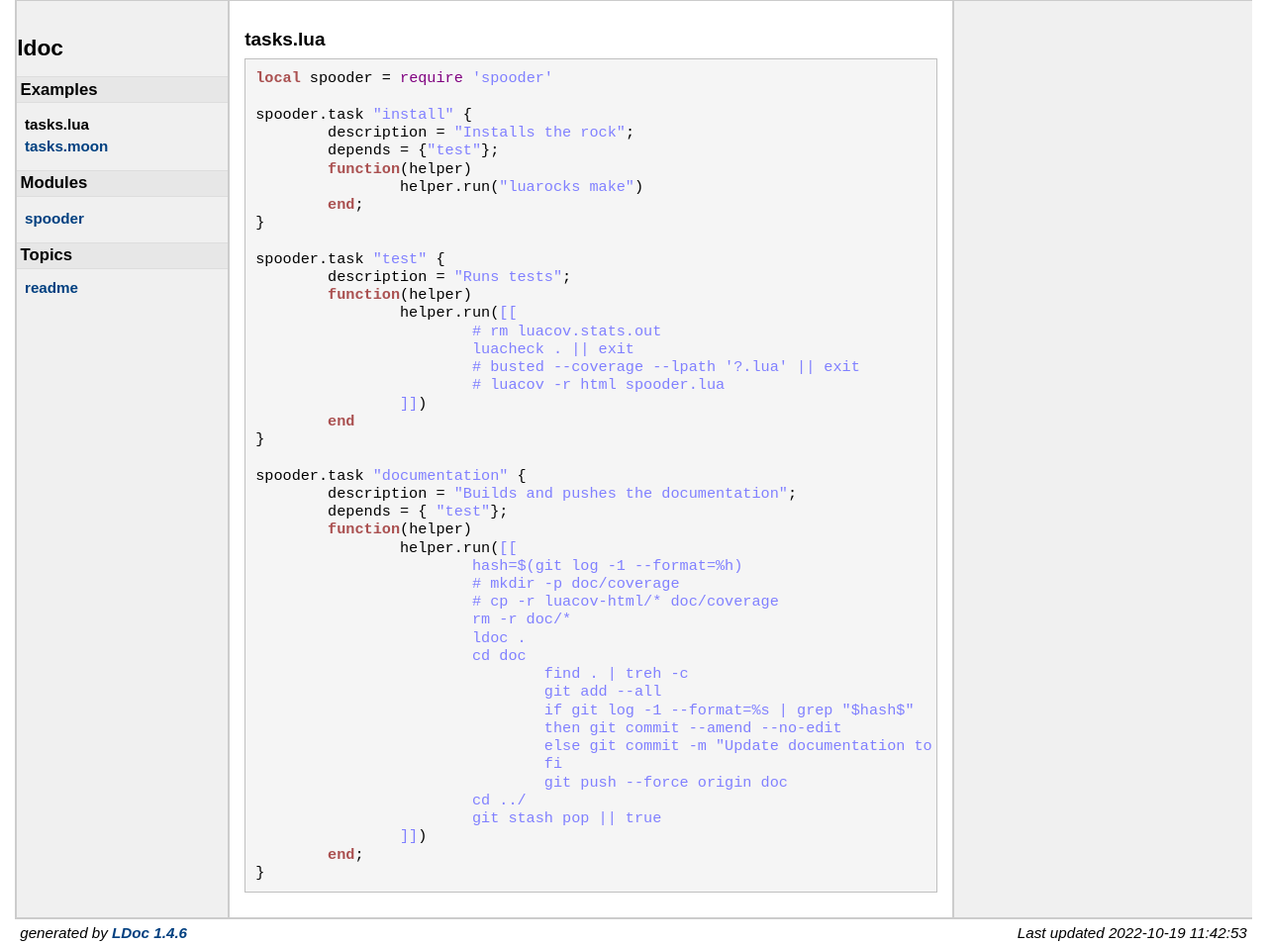
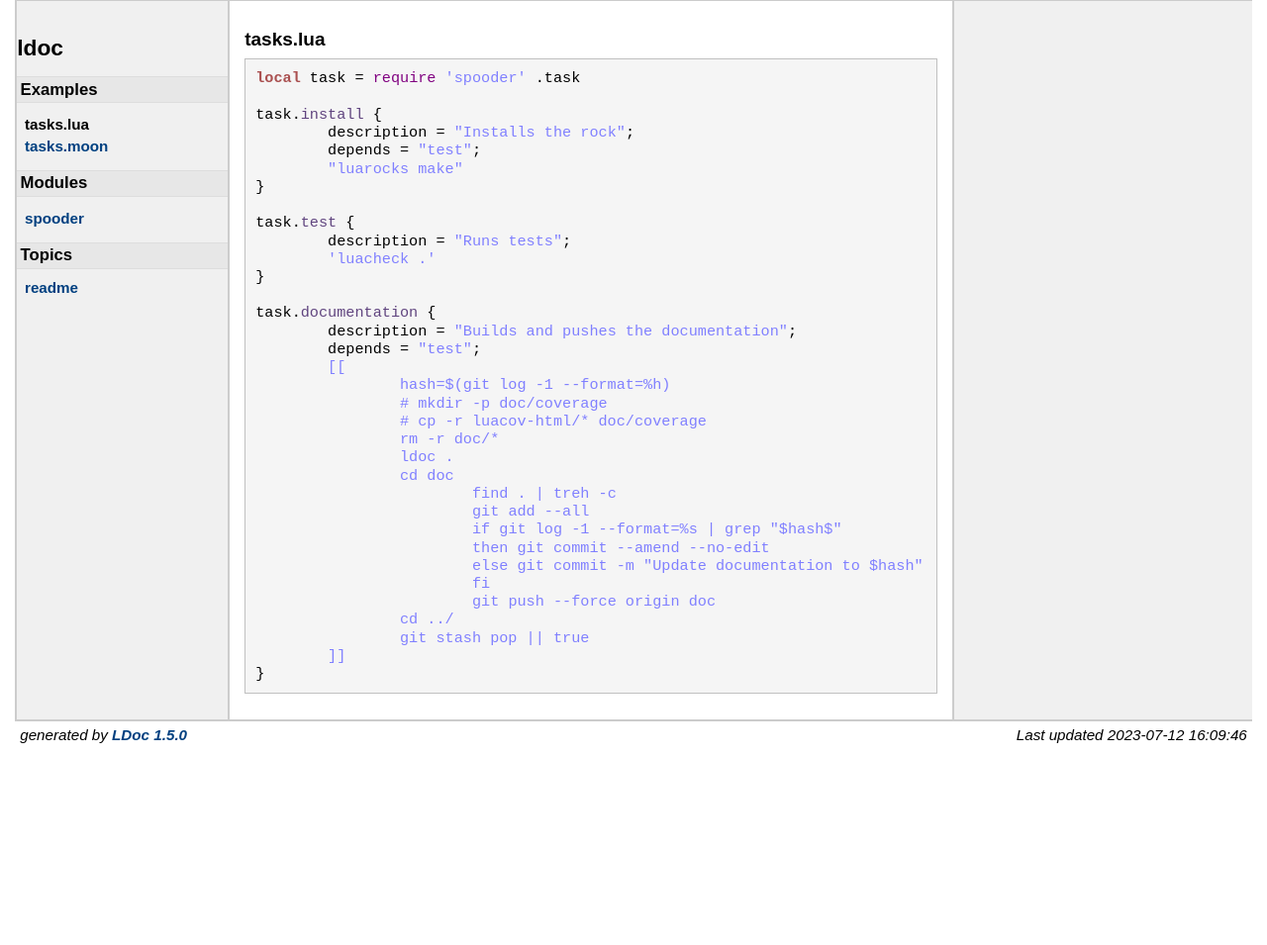
Before and after one commit to DarkWiiPlayer/spooder, a plain HTML site: page examples/tasks.lua.html in a window 1280 px wide. Shown: the whole page at 99% size. After the commit the page ends 800 px from the top, so only its background shows below. Drawn offline with Linux system fonts and the light colour scheme.

Commit message:
Update documentation to 57957ef

```diff
--- a/examples/tasks.lua.html
+++ b/examples/tasks.lua.html
@@ -29,6 +29,7 @@
 
 
 
+
 <h2>Examples</h2>
 <ul class="nowrap">
   <li><strong>tasks.lua</strong></li>
@@ -49,33 +50,23 @@
 
     <h2>tasks.lua</h2>
 <pre>
-<span class="keyword">local</span> spooder = <span class="global">require</span> <span class="string">'spooder'</span>
+<span class="keyword">local</span> task = <span class="global">require</span> <span class="string">'spooder'</span> .task
 
-spooder.task <span class="string">"install"</span> {
+task.<span class="function-name">install</span> {
 	description = <span class="string">"Installs the rock"</span>;
-	depends = {<span class="string">"test"</span>};
-	<span class="keyword">function</span>(helper)
-		helper.run(<span class="string">"luarocks make"</span>)
-	<span class="keyword">end</span>;
+	depends = <span class="string">"test"</span>;
+	<span class="string">"luarocks make"</span>
 }
 
-spooder.task <span class="string">"test"</span> {
+task.<span class="function-name">test</span> {
 	description = <span class="string">"Runs tests"</span>;
-	<span class="keyword">function</span>(helper)
-		helper.run(<span class="string">[[
-			# rm luacov.stats.out
-			luacheck . || exit
-			# busted --coverage --lpath '?.lua' || exit
-			# luacov -r html spooder.lua
-		]]</span>)
-	<span class="keyword">end</span>
+	<span class="string">'luacheck .'</span>
 }
 
-spooder.task <span class="string">"documentation"</span> {
+task.<span class="function-name">documentation</span> {
 	description = <span class="string">"Builds and pushes the documentation"</span>;
-	depends = { <span class="string">"test"</span>};
-	<span class="keyword">function</span>(helper)
-		helper.run(<span class="string">[[
+	depends = <span class="string">"test"</span>;
+	<span class="string">[[
 		hash=$(git log -1 --format=%h)
 		# mkdir -p doc/coverage
 		# cp -r luacov-html/* doc/coverage
@@ -91,16 +82,15 @@ spooder.task <span class="string">"documentation"</span> {
 			git push --force origin doc
 		cd ../
 		git stash pop || true
-		]]</span>)
-	<span class="keyword">end</span>;
+	]]</span>
 }</pre>
 
 
 </div> <!-- id="content" -->
 </div> <!-- id="main" -->
 <div id="about">
-<i>generated by <a href="http://github.com/stevedonovan/LDoc">LDoc 1.4.6</a></i>
-<i style="float:right;">Last updated 2022-10-19 11:42:53 </i>
+<i>generated by <a href="http://github.com/lunarmodules/LDoc">LDoc 1.5.0</a></i>
+<i style="float:right;">Last updated 2023-07-12 16:09:46 </i>
 </div> <!-- id="about" -->
 </div> <!-- id="container" -->
 </body>
--- a/ldoc.css
+++ b/ldoc.css
@@ -294,6 +294,7 @@ pre .library { color: #0e7c6b; }
 pre .marker { color: #512b1e; background: #fedc56; font-weight: bold; }
 pre .string { color: #8080ff; }
 pre .number { color: #f8660d; }
+pre .function-name { color: #60447f; }
 pre .operator { color: #2239a8; font-weight: bold; }
 pre .preprocessor, pre .prepro { color: #a33243; }
 pre .global { color: #800080; }
```
Also changed, not shown: examples/tasks.moon.html (+18 -21 lines), index.html (+10 -9 lines), topics/readme.md.html (+16 -7 lines). Lines whose indentation alone changed are shown as unchanged.
